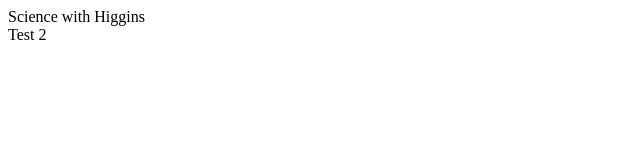
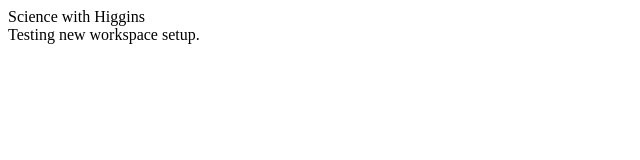
Before and after one commit to dbradley771/Science-with-Higgins, a plain HTML site: page index.html in a window 1280 px wide. Shown: the whole page, without its empty margins (0-640 px from the left). Drawn offline with Linux system fonts and the light colour scheme.

Commit message:
Testing workspace setup.

```diff
--- a/index.html
+++ b/index.html
@@ -10,6 +10,6 @@
 Science with Higgins
 </header>
 
-Test 2
+Testing new workspace setup.
 </body>
 </html>
```
